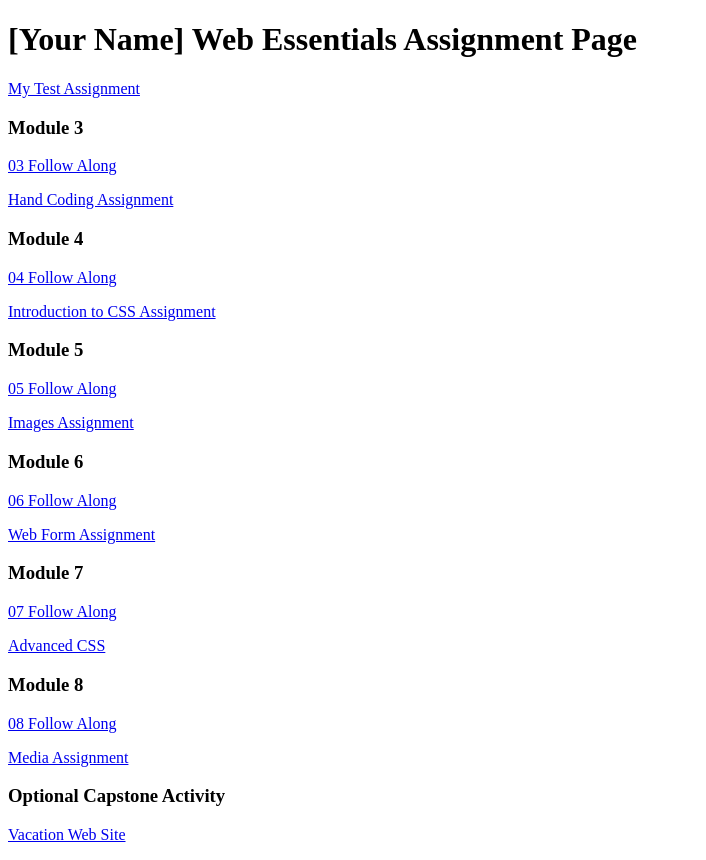
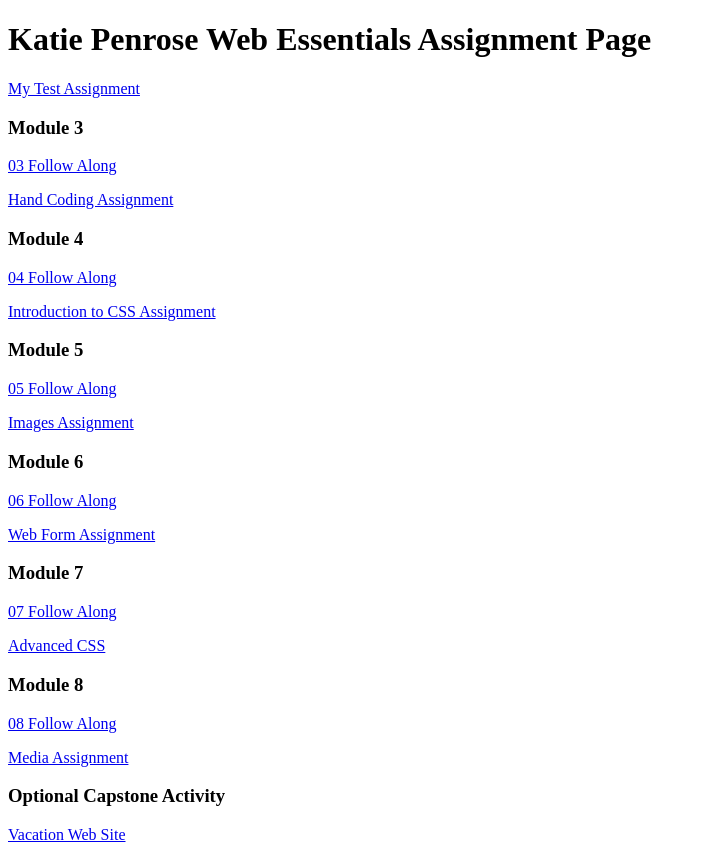
Before and after one commit to katiepenrose/dwdd1600, a plain HTML site: page index.html in a window 1280 px wide. Shown: the whole page, without its empty margins (0-706 px from the left). Drawn offline with Linux system fonts and the light colour scheme.

Commit message:
Update index.html

```diff
--- a/index.html
+++ b/index.html
@@ -6,7 +6,7 @@
 		<title>dwdd 1600 assignment list page</title>
 	</head>
 	<body>
-		<h1>[Your Name] Web Essentials Assignment Page</h1>
+		<h1>Katie Penrose Web Essentials Assignment Page</h1>
 		<p><a href="01test">My Test Assignment</a></p>
 
 		<h3>Module 3</h3>
```
